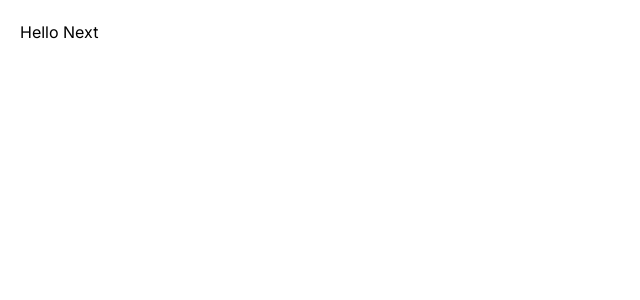
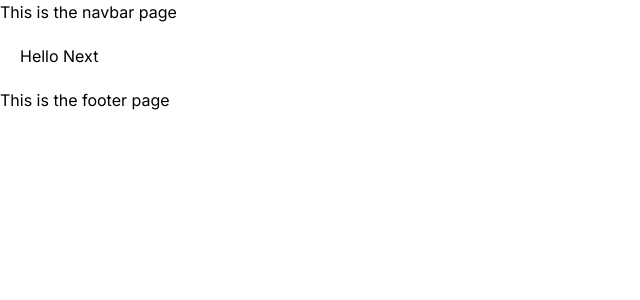
Before and after one commit to agkayster/nextjs13-fullstack-app, a Next.js app: page / in a window 1280 px wide. Shown: the top 300 px of the page, without its empty margins (0-640 px from the left). Built offline with nearby package versions, Linux system fonts and the light colour scheme.

Commit message:
Created Navbar and Footer components

```diff
--- a/src/app/layout.js
+++ b/src/app/layout.js
@@ -1,5 +1,7 @@
 import { Inter } from 'next/font/google';
 import './globals.css';
+import Navbar from '@/components/navbar/Navbar';
+import Footer from '@/components/footer/Footer';
 
 const inter = Inter({ subsets: ['latin'] });
 
@@ -11,7 +13,11 @@ export const metadata = {
 export default function RootLayout({ children }) {
 	return (
 		<html lang='en'>
-			<body className={inter.className}>{children}</body>
+			<body className={inter.className}>
+				<Navbar />
+				{children}
+				<Footer />
+			</body>
 		</html>
 	);
 }
--- /dev/null
+++ b/src/components/footer/Footer.jsx
@@ -0,0 +1,7 @@
+import React from 'react';
+
+const Footer = () => {
+	return <div>This is the footer page</div>;
+};
+
+export default Footer;
--- /dev/null
+++ b/src/components/navbar/Navbar.jsx
@@ -0,0 +1,7 @@
+import React from 'react';
+
+const Navbar = () => {
+	return <div>This is the navbar page</div>;
+};
+
+export default Navbar;
```
